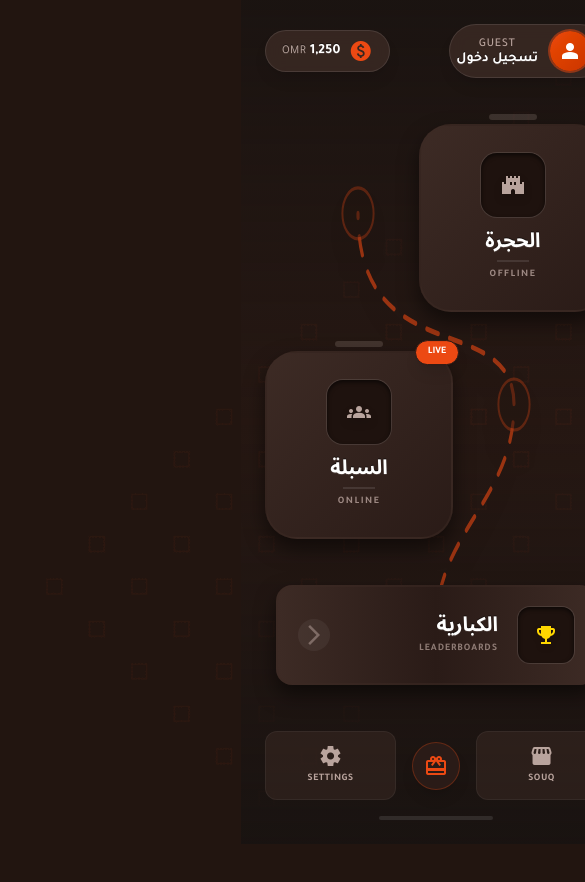
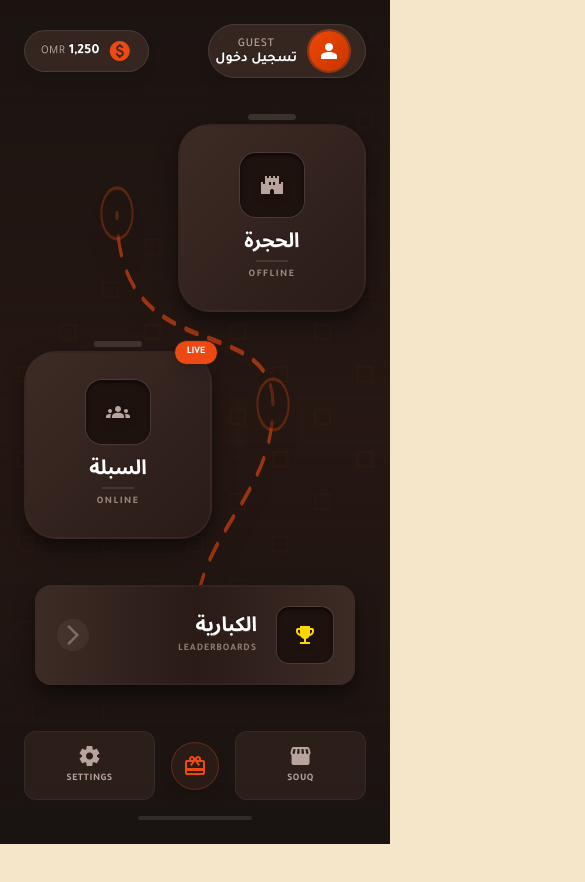
Before and after one commit to MrAsnssr/OmaniGame, a React (Vite) app: page / in a window 390 px wide. Shown: the top 882 px of the page, 585 px wide, since content can reach past the window. After the commit the page ends 844 px from the top, so only its background shows below. Built offline with nearby package versions, Linux system fonts and the light colour scheme; no server answers; the database is empty.

Commit message:
Fix main menu layout on desktop and mobile
- Stop forcing global dark mode on <html>\n- Restore light global body defaults to avoid contrast issues\n- Constrain MainMenu to a max-w-md frame with safe vertical scrolling

```diff
--- a/index.html
+++ b/index.html
@@ -1,5 +1,5 @@
 <!doctype html>
-<html lang="ar" dir="rtl" class="dark">
+<html lang="ar" dir="rtl">
   <head>
     <meta charset="UTF-8" />
     <link rel="icon" type="image/svg+xml" href="/vite.svg" />
--- a/src/components/MainMenu.jsx
+++ b/src/components/MainMenu.jsx
@@ -15,7 +15,10 @@ export default function MainMenu({ onStart, onAdmin, onMultiplayer, onLogin, use
     };
 
     return (
-        <div className="relative min-h-screen flex flex-col w-full bg-[#221510]">
+        // Outer wrapper: fills screen, allows vertical scroll on small heights
+        <div className="relative h-full w-full bg-[#221510] text-white overflow-x-hidden overflow-y-auto">
+            {/* Centered mobile-frame container for desktop */}
+            <div className="relative w-full max-w-md mx-auto min-h-screen min-h-[100dvh] shadow-2xl overflow-hidden bg-[#221510] flex flex-col">
                 {/* Background Layers */}
                 <div className="absolute inset-0 z-0">
                     {/* Subtle dark wood grain texture pattern */}
@@ -187,6 +190,7 @@ export default function MainMenu({ onStart, onAdmin, onMultiplayer, onLogin, use
                 </div>
             </div>
             </div>
+        </div>
     );
 }
 
--- a/src/index.css
+++ b/src/index.css
@@ -70,9 +70,9 @@ html, body {
 }
 
 body {
-  @apply text-white overflow-hidden font-sans;
-  background-color: #221510;
-  min-height: max(884px, 100dvh);
+  /* Keep global defaults light; dark UI is scoped per-screen */
+  @apply text-gray-800 overflow-hidden font-sans;
+  background-color: #F5E6CA; /* omani-sand fallback */
 }
 
 /* Dark wood background pattern */
```
Lines whose indentation alone changed are shown as unchanged.
